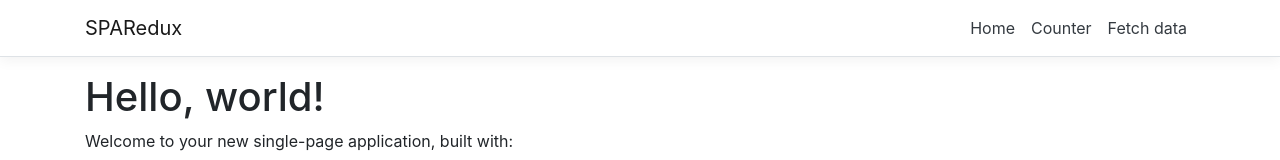
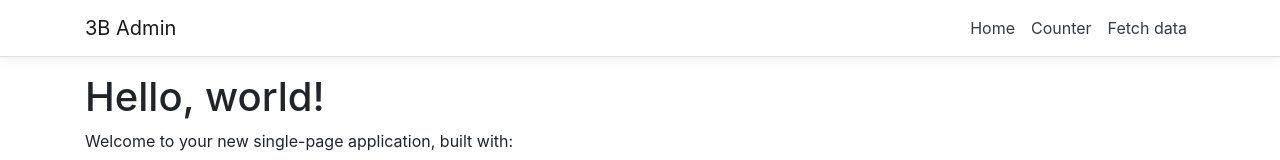
Before and after one commit to ugokoli/React-Admin-Boilerplate, a React (Create React App) app: page / in a window 1280 px wide. Shown: the top 160 px of the page. Built offline with nearby package versions, Linux system fonts and the light colour scheme.

Commit message:
renaming

```diff
--- a/src/components/NavMenu.tsx
+++ b/src/components/NavMenu.tsx
@@ -13,7 +13,7 @@
             <header>
                 <Navbar className="navbar-expand-sm navbar-toggleable-sm border-bottom box-shadow mb-3" light>
                     <Container>
-                        <NavbarBrand tag={Link} to="/">SPARedux</NavbarBrand>
+                        <NavbarBrand tag={Link} to="/">3B Admin</NavbarBrand>
                         <NavbarToggler onClick={this.toggle} className="mr-2"/>
                         <Collapse className="d-sm-inline-flex flex-sm-row-reverse" isOpen={this.state.isOpen} navbar>
                             <ul className="navbar-nav flex-grow">
```
Also changed, not shown: public/manifest.json, 1 other file (tests, documents, lock files or other folders).
